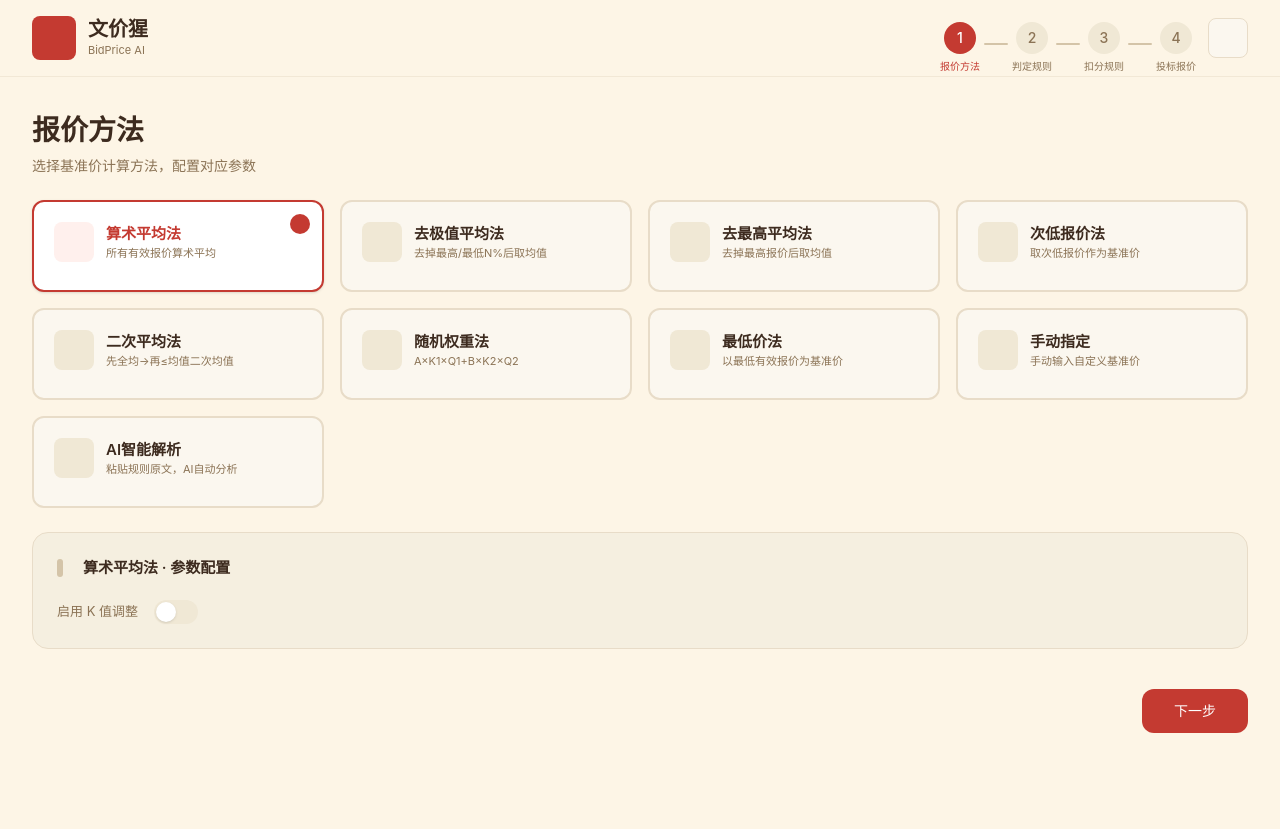
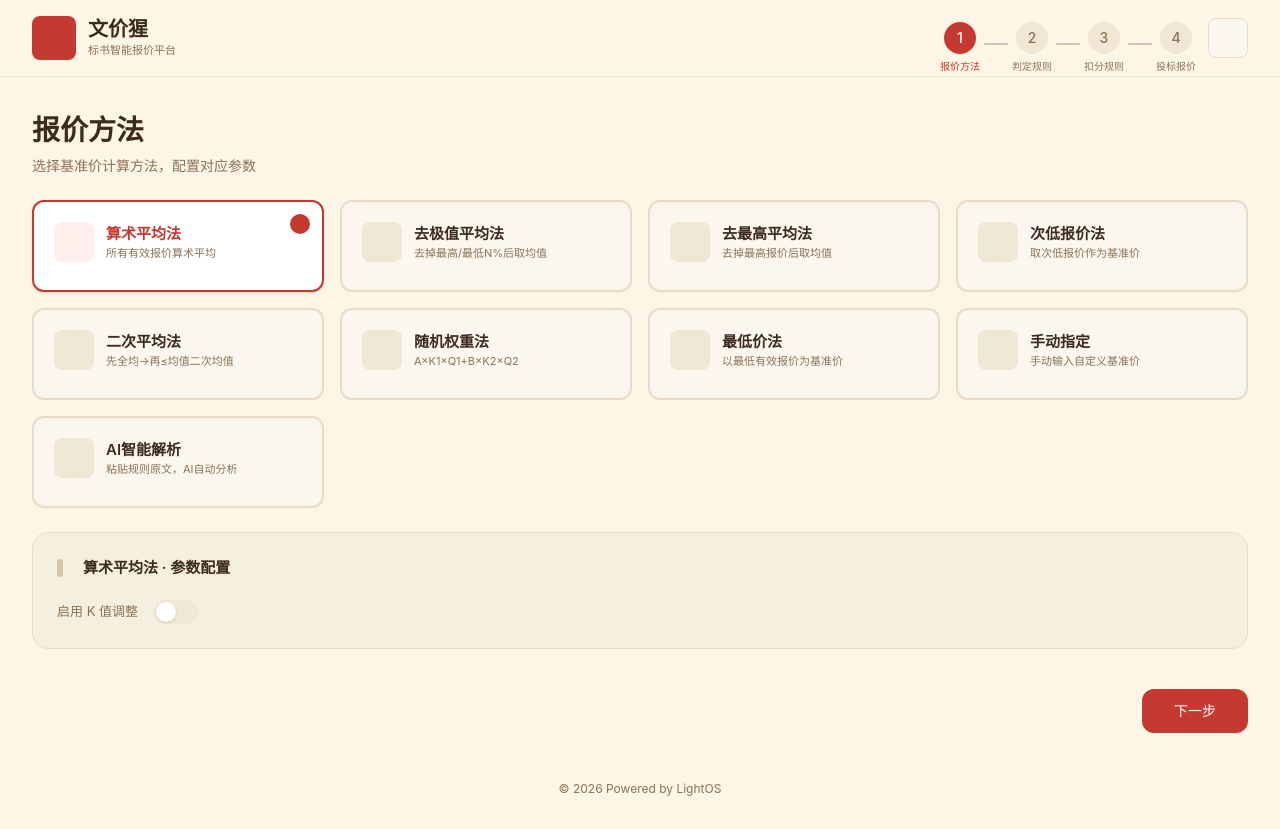
Before and after one commit to sikenali/bid-quotation, a React (Vite) app: page /step-1 in a window 1280 px wide. Before the commit the page ends 800 px from the top, so only its background shows below. Built offline with nearby package versions, Linux system fonts and the light colour scheme.

Commit message:
feat: 品牌名改为标书智能报价平台，4个步骤页底部新增 © 2026 Powered by LightOS

```diff
--- a/src/components/Layout.tsx
+++ b/src/components/Layout.tsx
@@ -29,7 +29,7 @@ export default function Layout({ children }: Props) {
               </div>
               <div>
                 <h1 className="text-text font-semibold text-[20px] leading-tight dark:text-dark-text">文价猩</h1>
-                <p className="text-text-secondary text-[11px] dark:text-dark-text-secondary">BidPrice AI</p>
+                <p className="text-text-secondary text-[11px] dark:text-dark-text-secondary">标书智能报价平台</p>
               </div>
             </div>
 
--- a/src/pages/Step1Algorithm.tsx
+++ b/src/pages/Step1Algorithm.tsx
@@ -40,6 +40,7 @@ export default function Step1Algorithm() {
           下一步
         </button>
       </div>
+      <p className="text-center text-xs text-text-secondary pt-6">© 2026 Powered by LightOS</p>
     </div>
   );
 }
--- a/src/pages/Step2Rules.tsx
+++ b/src/pages/Step2Rules.tsx
@@ -26,6 +26,7 @@ export default function Step2Rules() {
         </button>
         <button onClick={handleNext} className="btn-primary">下一步</button>
       </div>
+      <p className="text-center text-xs text-text-secondary pt-6">© 2026 Powered by LightOS</p>
     </div>
   );
 }
--- a/src/pages/Step3Deduction.tsx
+++ b/src/pages/Step3Deduction.tsx
@@ -33,6 +33,7 @@ export default function Step3Deduction() {
         </button>
         <button onClick={handleNext} className="btn-primary">下一步</button>
       </div>
+      <p className="text-center text-xs text-text-secondary pt-6">© 2026 Powered by LightOS</p>
     </div>
   );
 }
--- a/src/pages/Step4BidInput.tsx
+++ b/src/pages/Step4BidInput.tsx
@@ -33,6 +33,7 @@ export default function Step4BidInput() {
           <span>报价测算</span>
         </button>
       </div>
+      <p className="text-center text-xs text-text-secondary pt-6">© 2026 Powered by LightOS</p>
     </div>
   );
 }
```
